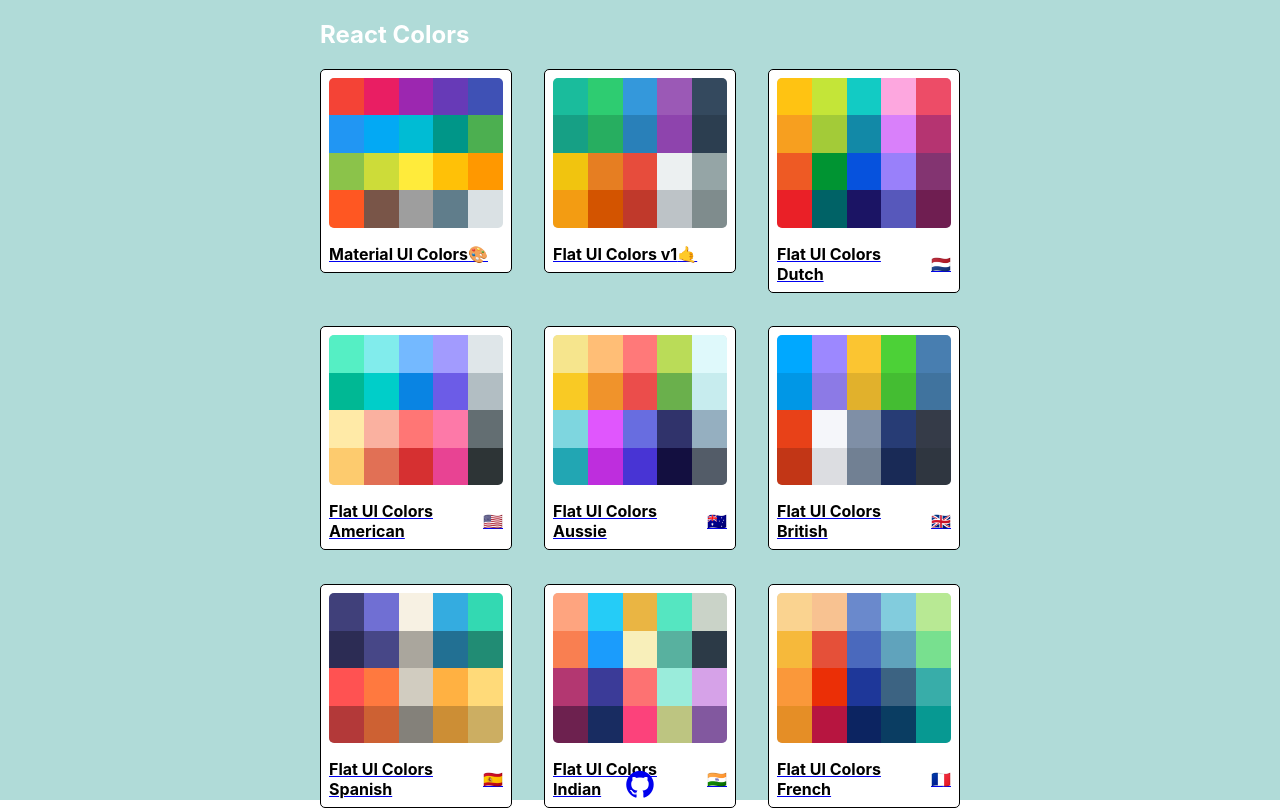
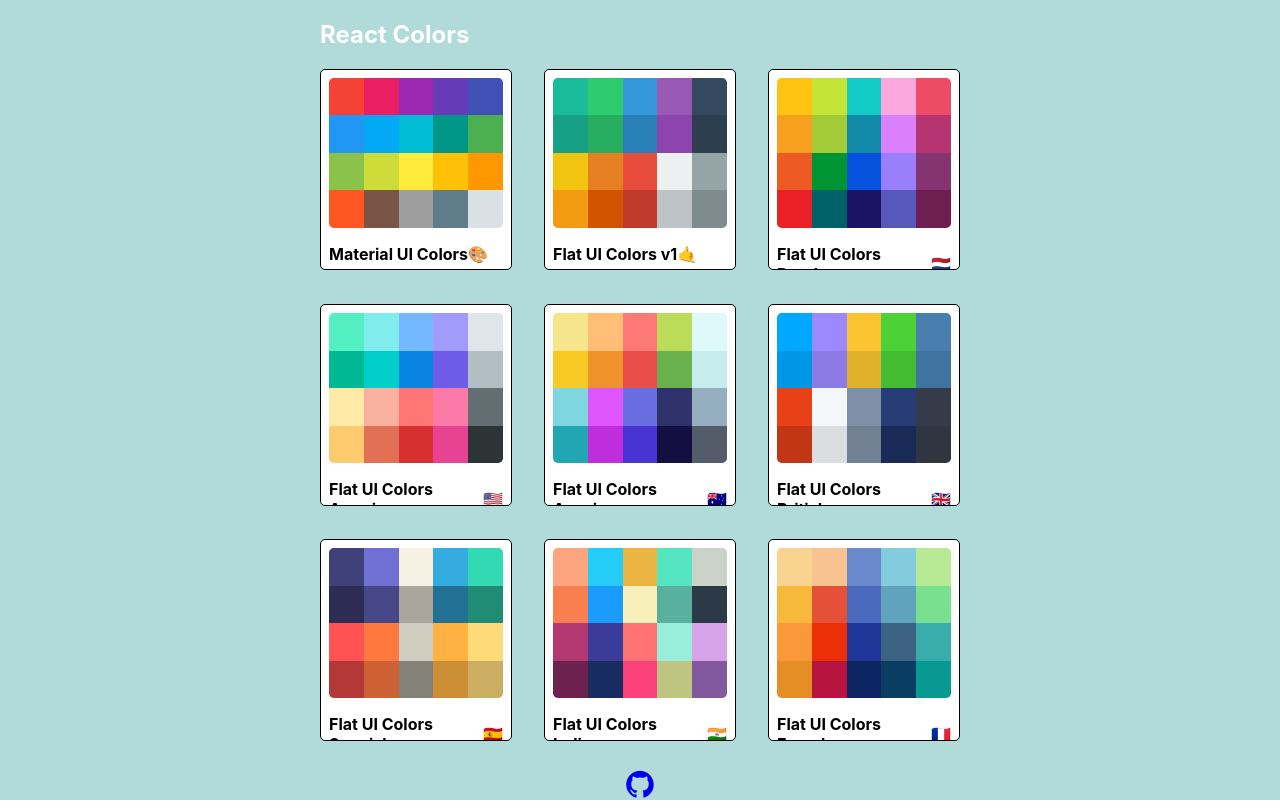
Before and after one commit to RGnt/colors-app, a React (Create React App) app: page / in a window 1280 px wide. Built offline with nearby package versions, Linux system fonts and the light colour scheme.

Commit message:
Fixed palette linking, and some minor styling

```diff
--- a/src/App.js
+++ b/src/App.js
@@ -10,7 +10,20 @@
   return (
     <Switch>
 
-      <Route exact path="/" render={() => <PaletteList palettes={seedColors.map(palette => { return { palId: palette.id, palName: palette.paletteName, palette: palette.colors, emoji: palette.emoji } })} />} />
+      <Route exact path="/" render={(routeProps) =>
+        <PaletteList
+          palettes={seedColors
+            .map(palette => {
+              return {
+                palId: palette.id,
+                palName: palette.paletteName,
+                palette: palette.colors,
+                emoji: palette.emoji
+              }
+            })
+          }
+          {...routeProps}
+        />} />
       <Route exact path="/palette/:id" render={
         (routeProps) =>
           <Palette
--- a/src/ColorBox/ColorBox.scss
+++ b/src/ColorBox/ColorBox.scss
@@ -71,6 +71,7 @@
         width: 75%;
         height: 75%;
         transform: scale(0.1);
+        border-radius: 8px;
 
         &.show {
             opacity: 1;
--- a/src/MiniPalette/MiniPalette.js
+++ b/src/MiniPalette/MiniPalette.js
@@ -1,5 +1,4 @@
 import React from 'react';
-import { Link } from 'react-router-dom';
 import { withStyles } from '@material-ui/styles';
 
 const styles = {
@@ -40,12 +39,11 @@
         marginBottom: "-4px"
     }
 }
-const MiniPalette = ({ classes, palette }) => {
+const MiniPalette = ({ classes, palette, handleClick }) => {
     const miniColorBoxes = palette.palette.map(color => <div key={`${palette.palette}${color.name}`} className={classes.miniColor} style={{ backgroundColor: color.color }} />) //TODO: Think of changing the key later!
 
     return (
-        <Link to={`/palette/${palette.palId}`}>
-            <div className={classes.root}>
+        <div className={classes.root} onClick={handleClick}>
             <div className={classes.colors}>
                 {miniColorBoxes}
             </div>
@@ -53,7 +51,6 @@
                 <h5 className={classes.title}>{palette.palName}<span className={classes.emoji}>{palette.emoji}</span></h5>
             </div>
         </div>
-        </Link>
     );
 };
 export default withStyles(styles)(MiniPalette);
--- a/src/PaletteList/PaletteList.js
+++ b/src/PaletteList/PaletteList.js
@@ -51,7 +51,13 @@
 }
 const PaletteList = (props) => {
     const { palettes, classes } = props;
-    const paletteLinks = palettes.map(palette => <MiniPalette key={palette.palId} palette={palette} />)
+
+    const goToPalette = (id) => {
+        props.history.push(`/palette/${id}`)
+    }
+
+    const paletteLinks = palettes.map(palette => <MiniPalette key={palette.palId} palette={palette} handleClick={() => goToPalette(palette.palId)} />)
+
 
     return (
         <div className={classes.root}>
```
Lines whose indentation alone changed are shown as unchanged.
